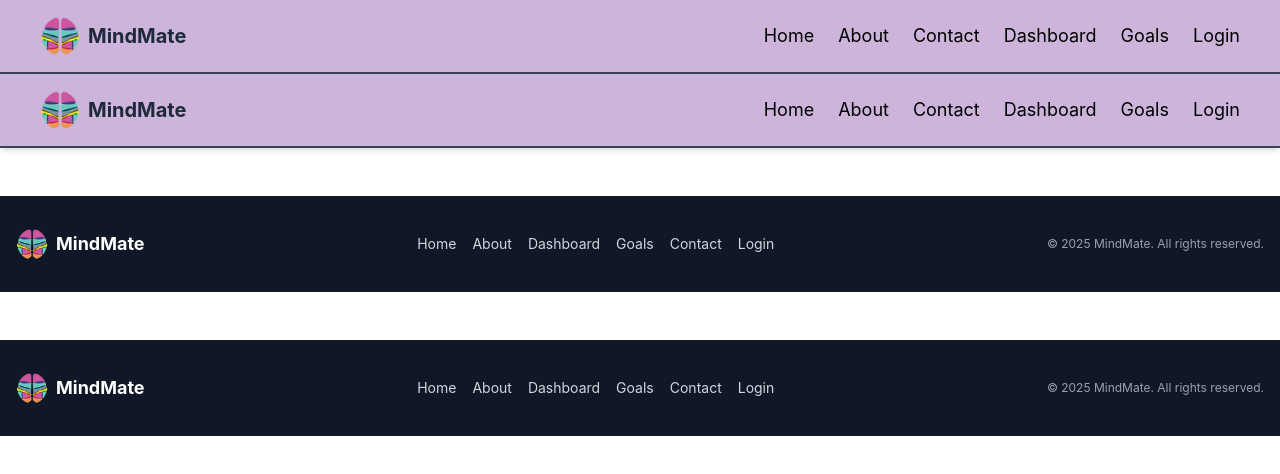
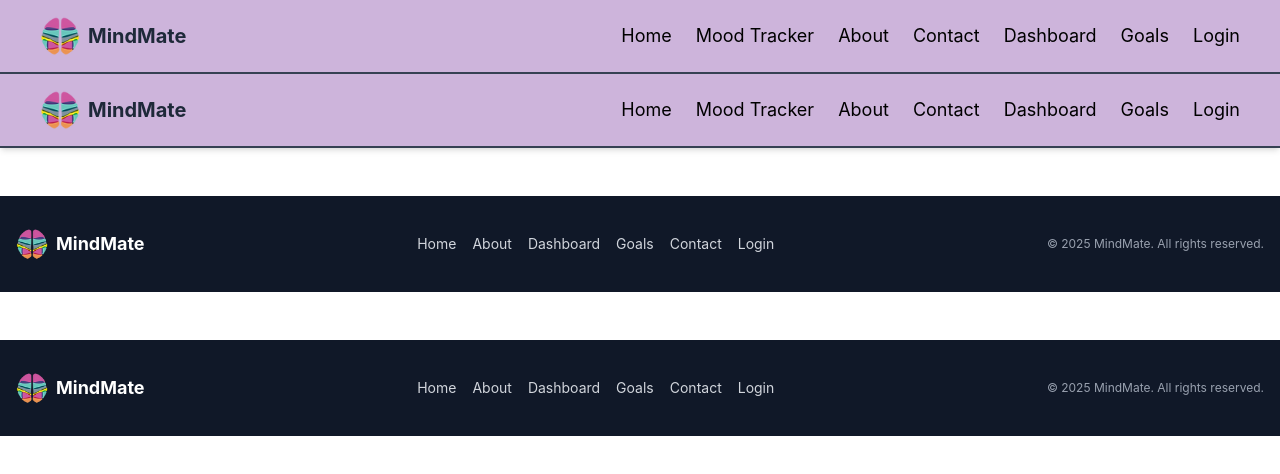
Before and after one commit to Gayatripatil1908/icp10.11-react-1-MindMate, a React (Vite) app: page / in a window 1280 px wide. Shown: the top 474 px of the page. Built offline with nearby package versions, Linux system fonts and the light colour scheme.

Commit message:
routes added in navbar and main

```diff
--- a/src/components/Navbar.jsx
+++ b/src/components/Navbar.jsx
@@ -9,6 +9,7 @@ function Navbar() {
   const [menuOpen, setMenuOpen] = useState(false);
   const navLinks = [
     { to: '/', label: 'Home' },
+    { to: '/moodtracker', label: 'Mood Tracker' },
     { to: '/about', label: 'About' },
     { to: '/contact', label: 'Contact' },
     { to: '/dashboard', label: 'Dashboard' },
--- a/src/main.jsx
+++ b/src/main.jsx
@@ -12,6 +12,7 @@ import Goals from './views/goals/goals';
 
 import Navbar from './components/Navbar';
 import Footer from './components/Footer';
+import MoodTracker from './views/moodtracker/MoodTracker';
 
 
 
@@ -21,6 +22,7 @@ createRoot(document.getElementById('root')).render(
       <Navbar />
       <Routes>
         <Route path="/" element={<Home />} />
+        <Route path="/moodtracker" element={<MoodTracker />} />
         <Route path="/about" element={<About />} />
         <Route path="/contact" element={<Contact />} />
         <Route path="/dashboard" element={<Dashboard />} />
```
